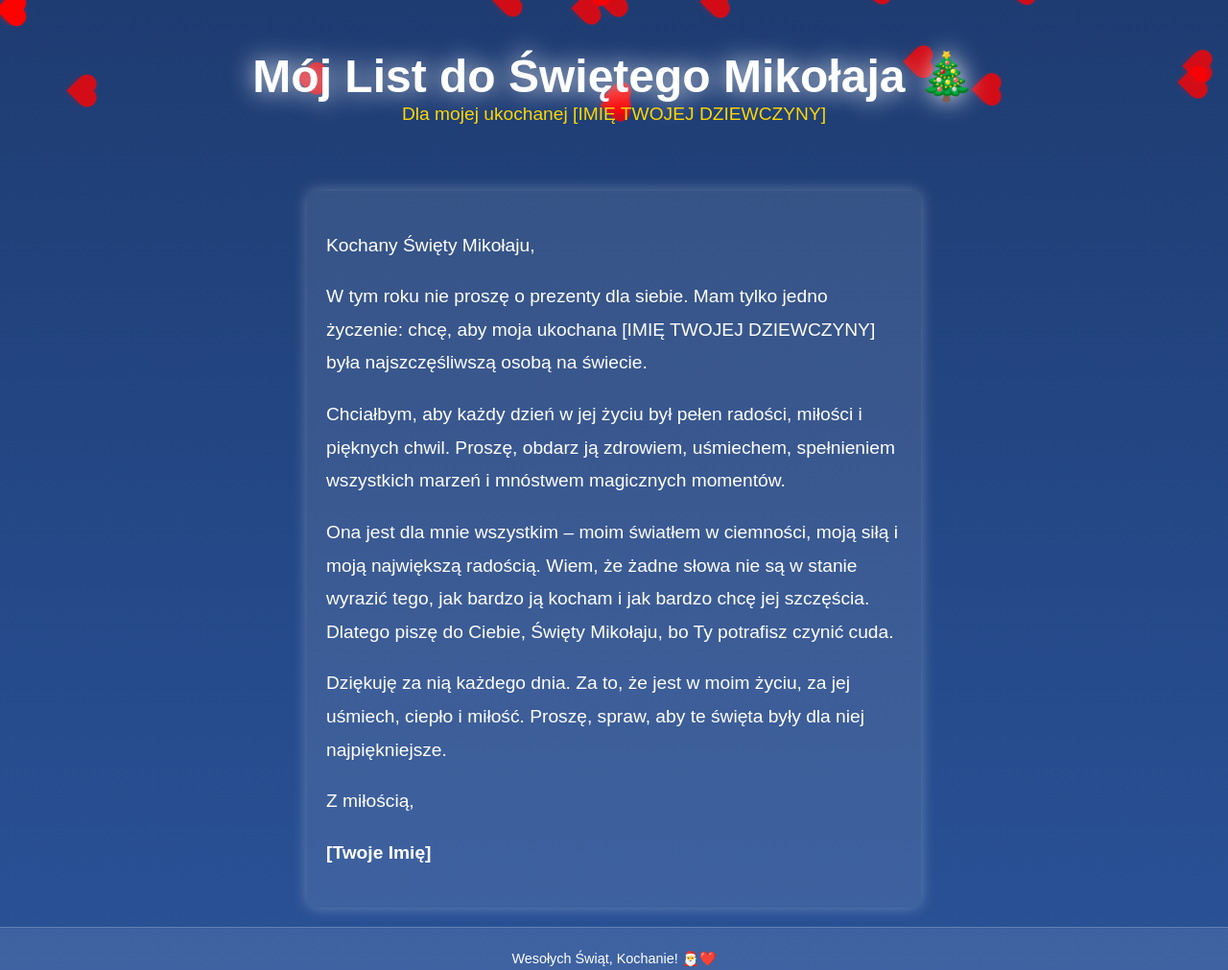
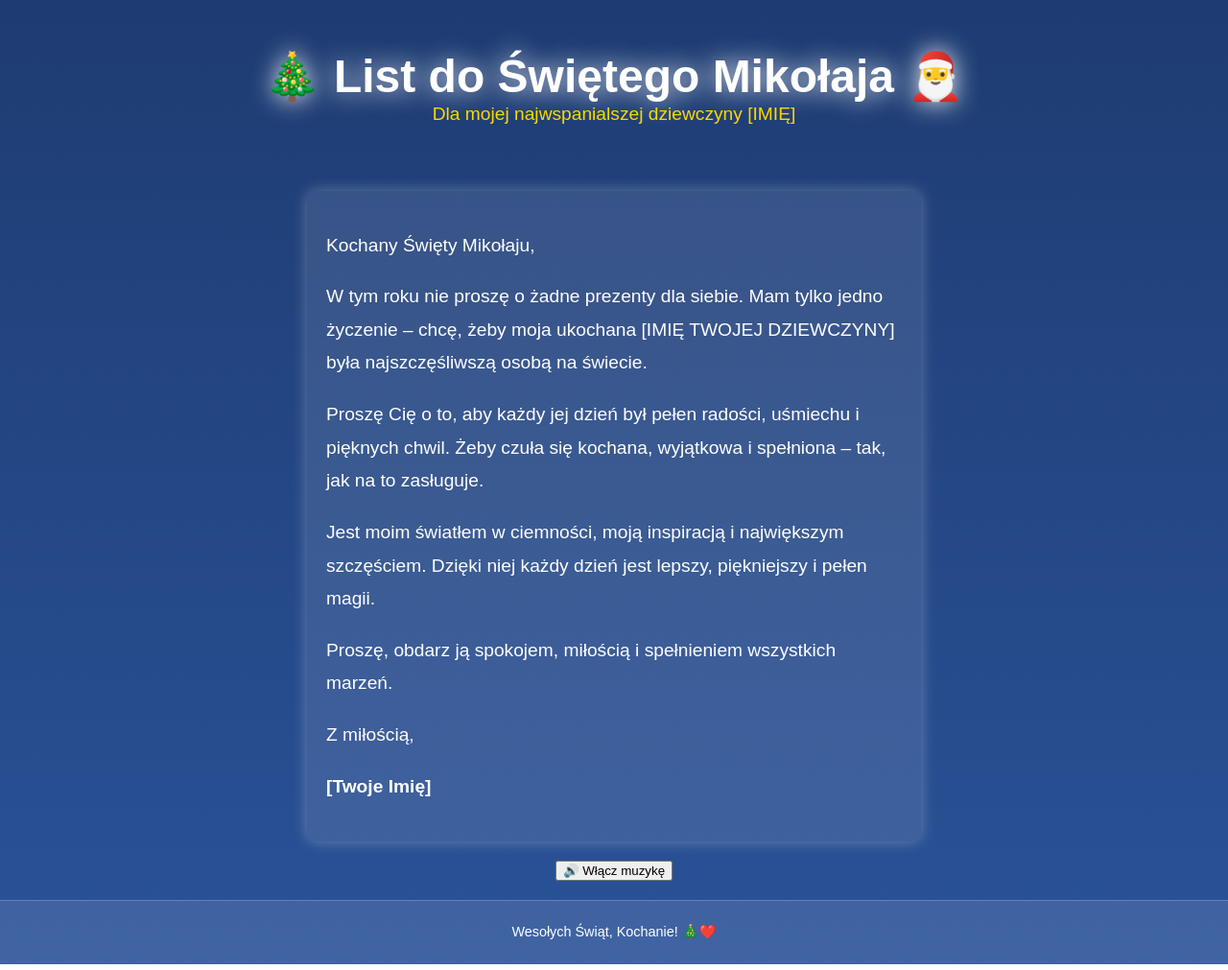
Before and after one commit to Sucha25/ListDoMikolajaa, a plain HTML site: page index.html in a window 1280 px wide. Shown: the whole page at 96% size. Drawn offline with Linux system fonts and the light colour scheme.

Commit message:
Update index.html

```diff
--- a/index.html
+++ b/index.html
@@ -3,18 +3,18 @@
 <head>
   <meta charset="UTF-8">
   <meta name="viewport" content="width=device-width, initial-scale=1.0">
-  <title>List do Świętego Mikołaja 🎅</title>
+  <title>List do Świętego Mikołaja 🎅❤️</title>
   <link rel="stylesheet" href="styles.css">
   <script src="script.js" defer></script>
 </head>
 <body>
-  <!-- Efekt spadającego śniegu -->
-  <div class="snowfall"></div>
+  <!-- Migające światełka w tle -->
+  <div class="lights"></div>
 
-  <!-- Nagłówek -->
-  <header>
-    <h1 class="glow">Mój List do Świętego Mikołaja 🎄</h1>
-    <p class="subtitle">Dla mojej ukochanej [IMIĘ TWOJEJ DZIEWCZYNY]</p>
+  <!-- Nagłówek strony -->
+  <header class="header">
+    <h1>🎄 List do Świętego Mikołaja 🎅</h1>
+    <p class="subtitle">Dla mojej najwspanialszej dziewczyny [IMIĘ]</p>
   </header>
 
   <!-- Treść listu -->
@@ -23,33 +23,34 @@
       <div class="letter">
         <p>Kochany Święty Mikołaju,</p>
         <p>
-          W tym roku nie proszę o prezenty dla siebie. Mam tylko jedno życzenie: chcę, aby moja ukochana [IMIĘ TWOJEJ DZIEWCZYNY] była najszczęśliwszą osobą na świecie.
+          W tym roku nie proszę o żadne prezenty dla siebie. Mam tylko jedno życzenie – chcę, żeby moja ukochana [IMIĘ TWOJEJ DZIEWCZYNY] była najszczęśliwszą osobą na świecie.
         </p>
         <p>
-          Chciałbym, aby każdy dzień w jej życiu był pełen radości, miłości i pięknych chwil. Proszę, obdarz ją zdrowiem, uśmiechem, spełnieniem wszystkich marzeń i mnóstwem magicznych momentów.
+          Proszę Cię o to, aby każdy jej dzień był pełen radości, uśmiechu i pięknych chwil. Żeby czuła się kochana, wyjątkowa i spełniona – tak, jak na to zasługuje.
         </p>
         <p>
-          Ona jest dla mnie wszystkim – moim światłem w ciemności, moją siłą i moją największą radością. Wiem, że żadne słowa nie są w stanie wyrazić tego, jak bardzo ją kocham i jak bardzo chcę jej szczęścia. Dlatego piszę do Ciebie, Święty Mikołaju, bo Ty potrafisz czynić cuda.
+          Jest moim światłem w ciemności, moją inspiracją i największym szczęściem. Dzięki niej każdy dzień jest lepszy, piękniejszy i pełen magii.
         </p>
         <p>
-          Dziękuję za nią każdego dnia. Za to, że jest w moim życiu, za jej uśmiech, ciepło i miłość. Proszę, spraw, aby te święta były dla niej najpiękniejsze.
+          Proszę, obdarz ją spokojem, miłością i spełnieniem wszystkich marzeń.
         </p>
         <p>Z miłością,</p>
         <p><strong>[Twoje Imię]</strong></p>
       </div>
     </section>
+  </main>
 
-    <!-- Animowane serduszka -->
-    <div class="hearts">
-      <div class="heart"></div>
-      <div class="heart"></div>
-      <div class="heart"></div>
-    </div>
-  </main>
+  <!-- Animowane serduszka i kontrola muzyki -->
+  <div class="floating-elements">
+    <button id="music-toggle">🔊 Włącz muzykę</button>
+    <audio id="background-music" loop>
+      <source src="christmas-music.mp3" type="audio/mpeg">
+    </audio>
+  </div>
 
   <!-- Stopka -->
   <footer>
-    <p>Wesołych Świąt, Kochanie! 🎅❤️</p>
+    <p>Wesołych Świąt, Kochanie! 🎄❤️</p>
   </footer>
 </body>
 </html>
```
